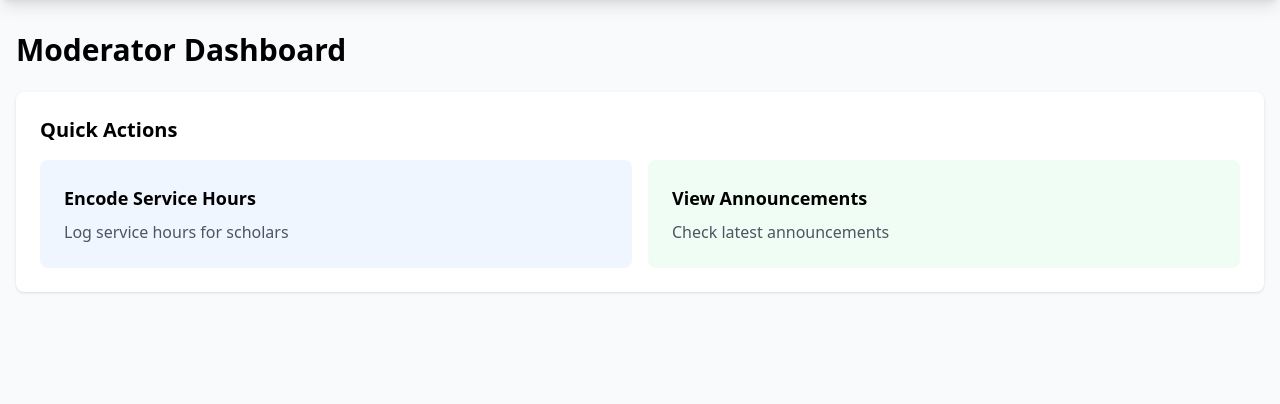
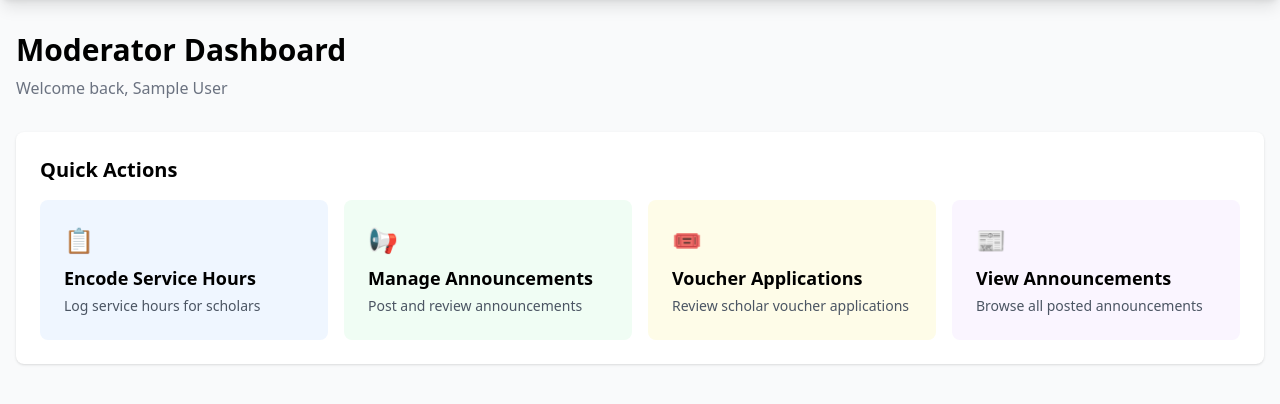
Before and after one commit to loltreeman/serbisyongScholars, a Django app: page /moderator/dashboard/ in a window 1280 px wide. Shown: the part 64-468 px from the top of the page. Run offline with Django 4.2, Linux system fonts and the light colour scheme; the visitor is signed in with stand-in values (Sample User, id 1); some libraries are stand-ins or nearby versions.

Commit message:
chore: cleaned up linking and code

```diff
--- a/serbisyongScholars/static/js/announcements.js
+++ b/serbisyongScholars/static/js/announcements.js
@@ -186,7 +186,7 @@ function createAnnouncementCard(announcement) {
             <span class="text-sm text-gray-500">${date}</span>
         </div>
 
-        <div class="cursor-pointer" onclick="window.location.href = '/api/announcements/${announcement.id}/'">
+        <div class="cursor-pointer" onclick="window.location.href = '/announcements/${announcement.id}/'">
             <h3 class="text-xl font-bold text-gray-900 mb-2">
                 ${announcement.title}
             </h3>
--- a/serbisyongScholars/static/js/dashboard.js
+++ b/serbisyongScholars/static/js/dashboard.js
@@ -166,7 +166,7 @@ async function loadAnnouncements() {
     const style = announcementCategoryStyles[item.category] || announcementCategoryStyles['GENERAL'];
 
     return `
-        <a href="/api/announcements/${item.id}/"
+        <a href="/announcements/${item.id}/"
            class="block p-4 rounded-xl transition hover:shadow-md"
            style="background-color: ${style.bg}; border: 1px solid ${style.border};">
             <span class="text-white text-[10px] font-bold px-2 py-1 rounded uppercase mb-2 inline-block"
--- a/serbisyongScholars/static/js/login.js
+++ b/serbisyongScholars/static/js/login.js
@@ -35,7 +35,7 @@ form.addEventListener("submit", async (e) => {
         console.log("LOGIN SUCCESS. ROLE:", userRole);
 
         if (userRole === "ADMIN") {
-            window.location.replace("/api/dashboard/admin");
+            window.location.replace("/dashboard/admin/");
         } else if (userRole === "MODERATOR") {
             window.location.replace("/moderator/dashboard/");
         } else {
--- a/serbisyongScholars/static/js/manage_announcements.js
+++ b/serbisyongScholars/static/js/manage_announcements.js
@@ -45,7 +45,7 @@ function filterByStatus(status) {
 function renderAnnouncements(announcements) {
     const container = document.getElementById('announcements-container');
     // Get role from localStorage (ensure you saved it during login!)
-    const userRole = localStorage.getItem('role');
+    const userRole = localStorage.getItem('userRole');
 
     if (announcements.length === 0) {
         container.innerHTML = `<p class="text-center text-gray-500 py-8">No ${currentStatus.toLowerCase()} announcements</p>`;
--- a/serbisyongScholars/templates/admin_dashboard.html
+++ b/serbisyongScholars/templates/admin_dashboard.html
@@ -194,7 +194,7 @@
                     <h3 class="text-lg font-semibold text-gray-800 mb-2">Announcement Requests</h3>
                     <p class="text-gray-600 mb-4">Review, approve, or reject announcements submitted by office moderators.</p>
 
-                        <a href="/api/announcements/manage/" class="inline-flex items-center justify-center px-4 py-2 bg-blue-600 text-white rounded-lg hover:bg-blue-700 transition-colors w-full"> Manage Announcements</a>
+                        <a href="{% url 'manage_announcements' %}" class="inline-flex items-center justify-center px-4 py-2 bg-blue-600 text-white rounded-lg hover:bg-blue-700 transition-colors w-full"> Manage Announcements</a>
                 </div>
             </div>
 
--- a/serbisyongScholars/templates/moderator_dashboard.html
+++ b/serbisyongScholars/templates/moderator_dashboard.html
@@ -12,18 +12,35 @@
     {% include 'partials/navbar.html' %}
 
     <div class="max-w-7xl mx-auto px-4 py-8">
-        <h1 class="text-3xl font-bold mb-6">Moderator Dashboard</h1>
+        <h1 class="text-3xl font-bold mb-2">Moderator Dashboard</h1>
+        <p class="text-gray-500 mb-8">Welcome back, {{ request.user.get_full_name|default:request.user.username }}
+            {% if request.user.moderator_profile.office_name %}
+                &mdash; {{ request.user.moderator_profile.office_name }}
+            {% endif %}
+        </p>
 
         <div class="bg-white rounded-lg shadow p-6 mb-6">
             <h2 class="text-xl font-semibold mb-4">Quick Actions</h2>
-            <div class="grid grid-cols-1 md:grid-cols-2 gap-4">
-                <a href="/encode" class="block p-6 bg-blue-50 rounded-lg hover:bg-blue-100 transition">
-                    <h3 class="font-bold text-lg mb-2">Encode Service Hours</h3>
-                    <p class="text-gray-600">Log service hours for scholars</p>
+            <div class="grid grid-cols-1 md:grid-cols-2 lg:grid-cols-4 gap-4">
+                <a href="/encode/" class="block p-6 bg-blue-50 rounded-lg hover:bg-blue-100 transition">
+                    <div class="text-2xl mb-2">📋</div>
+                    <h3 class="font-bold text-lg mb-1">Encode Service Hours</h3>
+                    <p class="text-gray-600 text-sm">Log service hours for scholars</p>
                 </a>
-                <a href="{% url 'announcements_page' %}" class="block p-6 bg-green-50 rounded-lg hover:bg-green-100 transition">
-                    <h3 class="font-bold text-lg mb-2">View Announcements</h3>
-                    <p class="text-gray-600">Check latest announcements</p>
+                <a href="{% url 'manage_announcements' %}" class="block p-6 bg-green-50 rounded-lg hover:bg-green-100 transition">
+                    <div class="text-2xl mb-2">📢</div>
+                    <h3 class="font-bold text-lg mb-1">Manage Announcements</h3>
+                    <p class="text-gray-600 text-sm">Post and review announcements</p>
+                </a>
+                <a href="{% url 'vouchers_page' %}" class="block p-6 bg-yellow-50 rounded-lg hover:bg-yellow-100 transition">
+                    <div class="text-2xl mb-2">🎟️</div>
+                    <h3 class="font-bold text-lg mb-1">Voucher Applications</h3>
+                    <p class="text-gray-600 text-sm">Review scholar voucher applications</p>
+                </a>
+                <a href="{% url 'announcements_bulletin' %}" class="block p-6 bg-purple-50 rounded-lg hover:bg-purple-100 transition">
+                    <div class="text-2xl mb-2">📰</div>
+                    <h3 class="font-bold text-lg mb-1">View Announcements</h3>
+                    <p class="text-gray-600 text-sm">Browse all posted announcements</p>
                 </a>
             </div>
         </div>
--- a/serbisyongScholars/templates/partials/navbar.html
+++ b/serbisyongScholars/templates/partials/navbar.html
@@ -14,7 +14,7 @@
                 <a href="{% url 'announcements_bulletin' %}" class="px-3 py-2 rounded-md text-sm font-medium hover:bg-blue-800 hover:text-yellow-400 transition" > Announcements </a>
                 <a href="{% url 'vouchers_page' %}" class="px-3 py-2 rounded-md text-sm font-medium hover:bg-blue-800 hover:text-yellow-400 transition" > Vouchers </a>
                 <a href="{% url 'profile_page' %}" class="px-3 py-2 rounded-md text-sm font-medium hover:bg-blue-800 hover:text-yellow-400 transition" > Profile </a>
-                <a href="/encode" class="px-3 py-2 rounded-md text-sm font-medium hover:bg-blue-800 hover:text-yellow-400 transition" > Encode Hours </a>
+                <a href="/encode/" class="px-3 py-2 rounded-md text-sm font-medium hover:bg-blue-800 hover:text-yellow-400 transition" > Encode Hours </a>
                 <a href="{% url 'assign_moderator' %}" class="px-3 py-2 rounded-md text-sm font-medium hover:bg-blue-800 hover:text-yellow-400 transition" > Assign Moderator </a>
 
                 {% elif request.user.role == 'MODERATOR' %}
@@ -22,7 +22,7 @@
                 <a href="{% url 'announcements_bulletin' %}" class="px-3 py-2 rounded-md text-sm font-medium hover:bg-blue-800 hover:text-yellow-400 transition" > Announcements </a>
                 <a href="{% url 'vouchers_page' %}" class="px-3 py-2 rounded-md text-sm font-medium hover:bg-blue-800 hover:text-yellow-400 transition" > Vouchers </a>
                 <a href="{% url 'profile_page' %}" class="px-3 py-2 rounded-md text-sm font-medium hover:bg-blue-800 hover:text-yellow-400 transition" > Profile </a>
-                <a href="/encode" class="px-3 py-2 rounded-md text-sm font-medium hover:bg-blue-800 hover:text-yellow-400 transition" > Encode Hours </a>
+                <a href="/encode/" class="px-3 py-2 rounded-md text-sm font-medium hover:bg-blue-800 hover:text-yellow-400 transition" > Encode Hours </a>
 
                 {% else %}
                 <a href="{% url 'scholar_dashboard' %}" class="px-3 py-2 rounded-md text-sm font-medium hover:bg-blue-800 hover:text-yellow-400 transition" > My Dashboard </a>
@@ -50,7 +50,7 @@
             <a href="{% url 'announcements_bulletin' %}" class="block px-3 py-2 rounded-md hover:bg-blue-800" >Announcements</a>
             <a href="{% url 'vouchers_page' %}" class="block px-3 py-2 rounded-md hover:bg-blue-800" >Vouchers</a>
             <a href="{% url 'profile_page' %}" class="block px-3 py-2 rounded-md hover:bg-blue-800" >Profile</a>
-            <a href="/encode" class="block px-3 py-2 rounded-md hover:bg-blue-800" >Encode Hours</a>
+            <a href="/encode/" class="block px-3 py-2 rounded-md hover:bg-blue-800" >Encode Hours</a>
             <a href="{% url 'assign_moderator' %}" class="block px-3 py-2 rounded-md hover:bg-blue-800" >Assign Moderator</a>
 
             {% elif request.user.role == 'MODERATOR' %}
@@ -58,7 +58,7 @@
             <a href="{% url 'announcements_bulletin' %}" class="block px-3 py-2 rounded-md hover:bg-blue-800" >Announcements</a>
             <a href="{% url 'vouchers_page' %}" class="block px-3 py-2 rounded-md hover:bg-blue-800" >Vouchers</a>
             <a href="{% url 'profile_page' %}" class="block px-3 py-2 rounded-md hover:bg-blue-800" >Profile</a>
-            <a href="/encode" class="block px-3 py-2 rounded-md hover:bg-blue-800" >Encode Hours</a> {% else %}
+            <a href="/encode/" class="block px-3 py-2 rounded-md hover:bg-blue-800" >Encode Hours</a> {% else %}
             <a href="{% url 'scholar_dashboard' %}" class="block px-3 py-2 rounded-md hover:bg-blue-800" >My Dashboard</a>
             <a href="{% url 'announcements_bulletin' %}" class="block px-3 py-2 rounded-md hover:bg-blue-800" >Announcements</a>
             <a href="{% url 'vouchers_page' %}" class="block px-3 py-2 rounded-md hover:bg-blue-800" >Vouchers</a>
```
Also changed, not shown: serbisyongScholars/scholarapp/views.py (+4 -64 lines).
